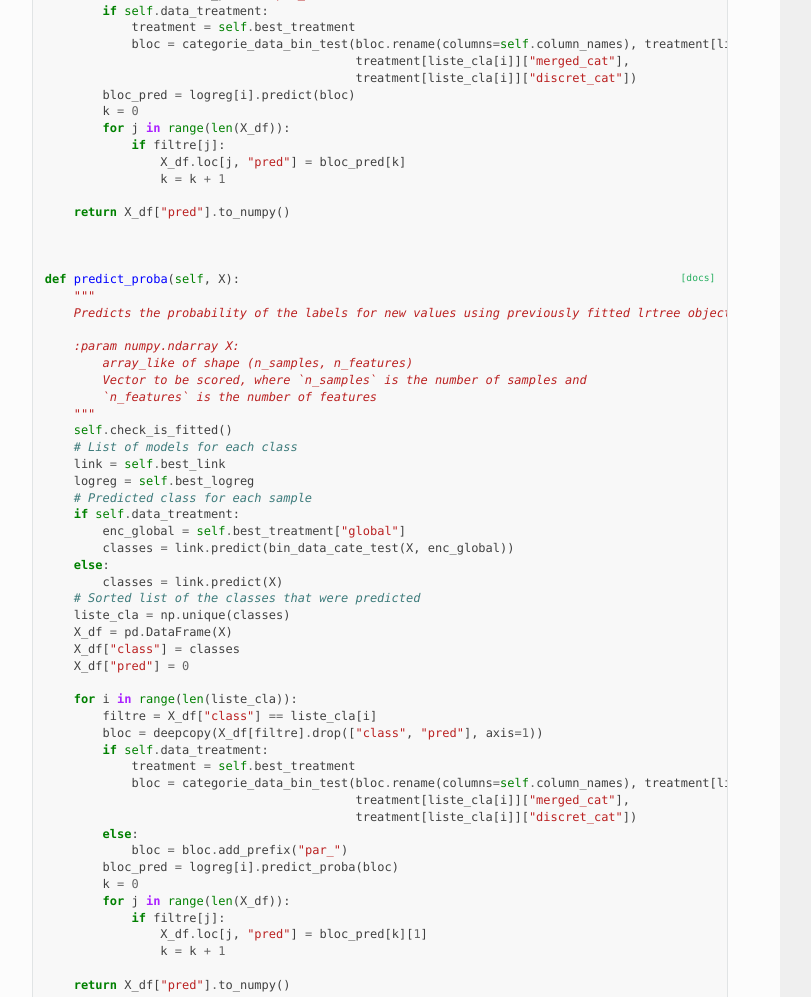
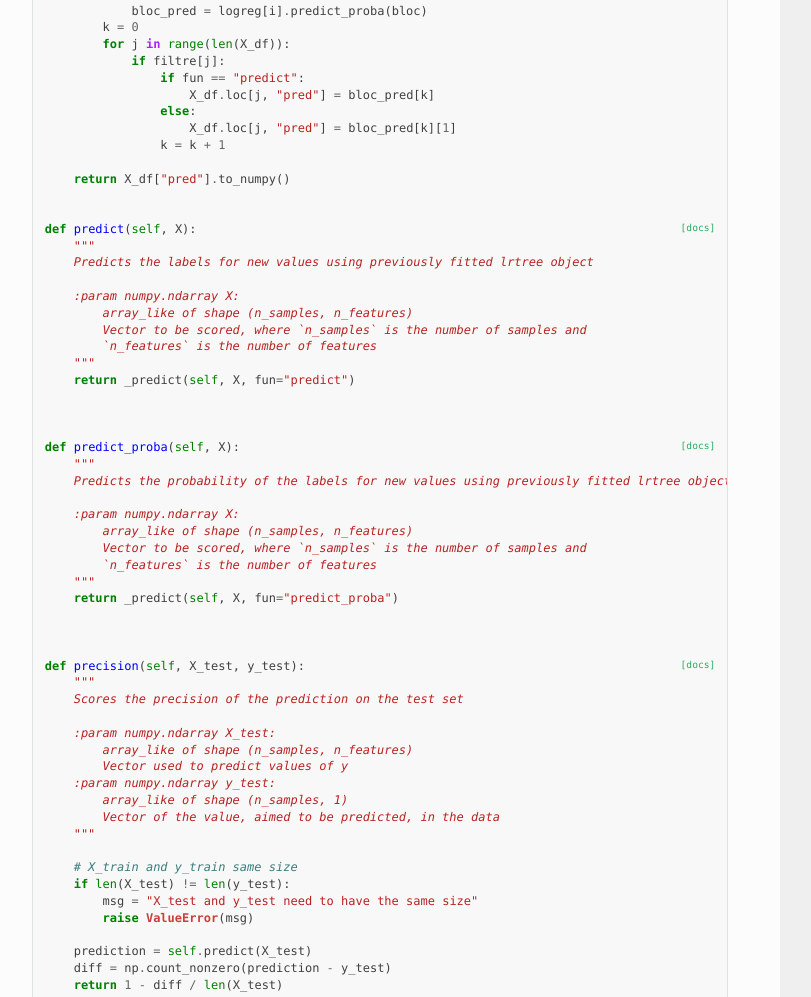
Before and after one commit to adimajo/lrtree, a plain HTML site: page _modules/lrtree/predict.html in a window 1280 px wide. Shown: the part 948-1945 px from the top of the page, without its empty margins (320-1131 px from the left). Drawn offline with Linux system fonts and the light colour scheme.

Commit message:
Rollout version 1.0.0

```diff
--- a/_modules/lrtree/predict.html
+++ b/_modules/lrtree/predict.html
@@ -80,15 +80,7 @@
 <span class="kn">from</span> <span class="nn">scripts.traitement_data</span> <span class="kn">import</span> <span class="n">bin_data_cate_test</span><span class="p">,</span> <span class="n">categorie_data_bin_test</span>
 
 
-<div class="viewcode-block" id="predict"><a class="viewcode-back" href="../../_autosummary/lrtree.predict.predict.html#lrtree.predict.predict">[docs]</a><span class="k">def</span> <span class="nf">predict</span><span class="p">(</span><span class="bp">self</span><span class="p">,</span> <span class="n">X</span><span class="p">):</span>
-    <span class="sd">&quot;&quot;&quot;</span>
-<span class="sd">    Predicts the labels for new values using previously fitted lrtree object</span>
-
-<span class="sd">    :param numpy.ndarray X:</span>
-<span class="sd">        array_like of shape (n_samples, n_features)</span>
-<span class="sd">        Vector to be scored, where `n_samples` is the number of samples and</span>
-<span class="sd">        `n_features` is the number of features</span>
-<span class="sd">    &quot;&quot;&quot;</span>
+<span class="k">def</span> <span class="nf">_predict</span><span class="p">(</span><span class="bp">self</span><span class="p">,</span> <span class="n">X</span><span class="p">,</span> <span class="n">fun</span><span class="p">):</span>
     <span class="bp">self</span><span class="o">.</span><span class="n">check_is_fitted</span><span class="p">()</span>
     <span class="c1"># List of models for each class</span>
     <span class="n">link</span> <span class="o">=</span> <span class="bp">self</span><span class="o">.</span><span class="n">best_link</span>
@@ -115,14 +107,32 @@
             <span class="n">bloc</span> <span class="o">=</span> <span class="n">categorie_data_bin_test</span><span class="p">(</span><span class="n">bloc</span><span class="o">.</span><span class="n">rename</span><span class="p">(</span><span class="n">columns</span><span class="o">=</span><span class="bp">self</span><span class="o">.</span><span class="n">column_names</span><span class="p">),</span> <span class="n">treatment</span><span class="p">[</span><span class="n">liste_cla</span><span class="p">[</span><span class="n">i</span><span class="p">]][</span><span class="s2">&quot;enc&quot;</span><span class="p">],</span>
                                            <span class="n">treatment</span><span class="p">[</span><span class="n">liste_cla</span><span class="p">[</span><span class="n">i</span><span class="p">]][</span><span class="s2">&quot;merged_cat&quot;</span><span class="p">],</span>
                                            <span class="n">treatment</span><span class="p">[</span><span class="n">liste_cla</span><span class="p">[</span><span class="n">i</span><span class="p">]][</span><span class="s2">&quot;discret_cat&quot;</span><span class="p">])</span>
-        <span class="n">bloc_pred</span> <span class="o">=</span> <span class="n">logreg</span><span class="p">[</span><span class="n">i</span><span class="p">]</span><span class="o">.</span><span class="n">predict</span><span class="p">(</span><span class="n">bloc</span><span class="p">)</span>
+        <span class="k">if</span> <span class="n">fun</span> <span class="o">==</span> <span class="s2">&quot;predict&quot;</span><span class="p">:</span>
+            <span class="n">bloc_pred</span> <span class="o">=</span> <span class="n">logreg</span><span class="p">[</span><span class="n">i</span><span class="p">]</span><span class="o">.</span><span class="n">predict</span><span class="p">(</span><span class="n">bloc</span><span class="p">)</span>
+        <span class="k">else</span><span class="p">:</span>
+            <span class="n">bloc_pred</span> <span class="o">=</span> <span class="n">logreg</span><span class="p">[</span><span class="n">i</span><span class="p">]</span><span class="o">.</span><span class="n">predict_proba</span><span class="p">(</span><span class="n">bloc</span><span class="p">)</span>
         <span class="n">k</span> <span class="o">=</span> <span class="mi">0</span>
         <span class="k">for</span> <span class="n">j</span> <span class="ow">in</span> <span class="nb">range</span><span class="p">(</span><span class="nb">len</span><span class="p">(</span><span class="n">X_df</span><span class="p">)):</span>
             <span class="k">if</span> <span class="n">filtre</span><span class="p">[</span><span class="n">j</span><span class="p">]:</span>
-                <span class="n">X_df</span><span class="o">.</span><span class="n">loc</span><span class="p">[</span><span class="n">j</span><span class="p">,</span> <span class="s2">&quot;pred&quot;</span><span class="p">]</span> <span class="o">=</span> <span class="n">bloc_pred</span><span class="p">[</span><span class="n">k</span><span class="p">]</span>
+                <span class="k">if</span> <span class="n">fun</span> <span class="o">==</span> <span class="s2">&quot;predict&quot;</span><span class="p">:</span>
+                    <span class="n">X_df</span><span class="o">.</span><span class="n">loc</span><span class="p">[</span><span class="n">j</span><span class="p">,</span> <span class="s2">&quot;pred&quot;</span><span class="p">]</span> <span class="o">=</span> <span class="n">bloc_pred</span><span class="p">[</span><span class="n">k</span><span class="p">]</span>
+                <span class="k">else</span><span class="p">:</span>
+                    <span class="n">X_df</span><span class="o">.</span><span class="n">loc</span><span class="p">[</span><span class="n">j</span><span class="p">,</span> <span class="s2">&quot;pred&quot;</span><span class="p">]</span> <span class="o">=</span> <span class="n">bloc_pred</span><span class="p">[</span><span class="n">k</span><span class="p">][</span><span class="mi">1</span><span class="p">]</span>
                 <span class="n">k</span> <span class="o">=</span> <span class="n">k</span> <span class="o">+</span> <span class="mi">1</span>
 
-    <span class="k">return</span> <span class="n">X_df</span><span class="p">[</span><span class="s2">&quot;pred&quot;</span><span class="p">]</span><span class="o">.</span><span class="n">to_numpy</span><span class="p">()</span></div>
+    <span class="k">return</span> <span class="n">X_df</span><span class="p">[</span><span class="s2">&quot;pred&quot;</span><span class="p">]</span><span class="o">.</span><span class="n">to_numpy</span><span class="p">()</span>
+
+
+<div class="viewcode-block" id="predict"><a class="viewcode-back" href="../../_autosummary/lrtree.predict.predict.html#lrtree.predict.predict">[docs]</a><span class="k">def</span> <span class="nf">predict</span><span class="p">(</span><span class="bp">self</span><span class="p">,</span> <span class="n">X</span><span class="p">):</span>
+    <span class="sd">&quot;&quot;&quot;</span>
+<span class="sd">    Predicts the labels for new values using previously fitted lrtree object</span>
+
+<span class="sd">    :param numpy.ndarray X:</span>
+<span class="sd">        array_like of shape (n_samples, n_features)</span>
+<span class="sd">        Vector to be scored, where `n_samples` is the number of samples and</span>
+<span class="sd">        `n_features` is the number of features</span>
+<span class="sd">    &quot;&quot;&quot;</span>
+    <span class="k">return</span> <span class="n">_predict</span><span class="p">(</span><span class="bp">self</span><span class="p">,</span> <span class="n">X</span><span class="p">,</span> <span class="n">fun</span><span class="o">=</span><span class="s2">&quot;predict&quot;</span><span class="p">)</span></div>
 
 
 <div class="viewcode-block" id="predict_proba"><a class="viewcode-back" href="../../_autosummary/lrtree.predict.predict_proba.html#lrtree.predict.predict_proba">[docs]</a><span class="k">def</span> <span class="nf">predict_proba</span><span class="p">(</span><span class="bp">self</span><span class="p">,</span> <span class="n">X</span><span class="p">):</span>
@@ -134,40 +144,7 @@
 <span class="sd">        Vector to be scored, where `n_samples` is the number of samples and</span>
 <span class="sd">        `n_features` is the number of features</span>
 <span class="sd">    &quot;&quot;&quot;</span>
-    <span class="bp">self</span><span class="o">.</span><span class="n">check_is_fitted</span><span class="p">()</span>
-    <span class="c1"># List of models for each class</span>
-    <span class="n">link</span> <span class="o">=</span> <span class="bp">self</span><span class="o">.</span><span class="n">best_link</span>
-    <span class="n">logreg</span> <span class="o">=</span> <span class="bp">self</span><span class="o">.</span><span class="n">best_logreg</span>
-    <span class="c1"># Predicted class for each sample</span>
-    <span class="k">if</span> <span class="bp">self</span><span class="o">.</span><span class="n">data_treatment</span><span class="p">:</span>
-        <span class="n">enc_global</span> <span class="o">=</span> <span class="bp">self</span><span class="o">.</span><span class="n">best_treatment</span><span class="p">[</span><span class="s2">&quot;global&quot;</span><span class="p">]</span>
-        <span class="n">classes</span> <span class="o">=</span> <span class="n">link</span><span class="o">.</span><span class="n">predict</span><span class="p">(</span><span class="n">bin_data_cate_test</span><span class="p">(</span><span class="n">X</span><span class="p">,</span> <span class="n">enc_global</span><span class="p">))</span>
-    <span class="k">else</span><span class="p">:</span>
-        <span class="n">classes</span> <span class="o">=</span> <span class="n">link</span><span class="o">.</span><span class="n">predict</span><span class="p">(</span><span class="n">X</span><span class="p">)</span>
-    <span class="c1"># Sorted list of the classes that were predicted</span>
-    <span class="n">liste_cla</span> <span class="o">=</span> <span class="n">np</span><span class="o">.</span><span class="n">unique</span><span class="p">(</span><span class="n">classes</span><span class="p">)</span>
-    <span class="n">X_df</span> <span class="o">=</span> <span class="n">pd</span><span class="o">.</span><span class="n">DataFrame</span><span class="p">(</span><span class="n">X</span><span class="p">)</span>
-    <span class="n">X_df</span><span class="p">[</span><span class="s2">&quot;class&quot;</span><span class="p">]</span> <span class="o">=</span> <span class="n">classes</span>
-    <span class="n">X_df</span><span class="p">[</span><span class="s2">&quot;pred&quot;</span><span class="p">]</span> <span class="o">=</span> <span class="mi">0</span>
-
-    <span class="k">for</span> <span class="n">i</span> <span class="ow">in</span> <span class="nb">range</span><span class="p">(</span><span class="nb">len</span><span class="p">(</span><span class="n">liste_cla</span><span class="p">)):</span>
-        <span class="n">filtre</span> <span class="o">=</span> <span class="n">X_df</span><span class="p">[</span><span class="s2">&quot;class&quot;</span><span class="p">]</span> <span class="o">==</span> <span class="n">liste_cla</span><span class="p">[</span><span class="n">i</span><span class="p">]</span>
-        <span class="n">bloc</span> <span class="o">=</span> <span class="n">deepcopy</span><span class="p">(</span><span class="n">X_df</span><span class="p">[</span><span class="n">filtre</span><span class="p">]</span><span class="o">.</span><span class="n">drop</span><span class="p">([</span><span class="s2">&quot;class&quot;</span><span class="p">,</span> <span class="s2">&quot;pred&quot;</span><span class="p">],</span> <span class="n">axis</span><span class="o">=</span><span class="mi">1</span><span class="p">))</span>
-        <span class="k">if</span> <span class="bp">self</span><span class="o">.</span><span class="n">data_treatment</span><span class="p">:</span>
-            <span class="n">treatment</span> <span class="o">=</span> <span class="bp">self</span><span class="o">.</span><span class="n">best_treatment</span>
-            <span class="n">bloc</span> <span class="o">=</span> <span class="n">categorie_data_bin_test</span><span class="p">(</span><span class="n">bloc</span><span class="o">.</span><span class="n">rename</span><span class="p">(</span><span class="n">columns</span><span class="o">=</span><span class="bp">self</span><span class="o">.</span><span class="n">column_names</span><span class="p">),</span> <span class="n">treatment</span><span class="p">[</span><span class="n">liste_cla</span><span class="p">[</span><span class="n">i</span><span class="p">]][</span><span class="s2">&quot;enc&quot;</span><span class="p">],</span>
-                                           <span class="n">treatment</span><span class="p">[</span><span class="n">liste_cla</span><span class="p">[</span><span class="n">i</span><span class="p">]][</span><span class="s2">&quot;merged_cat&quot;</span><span class="p">],</span>
-                                           <span class="n">treatment</span><span class="p">[</span><span class="n">liste_cla</span><span class="p">[</span><span class="n">i</span><span class="p">]][</span><span class="s2">&quot;discret_cat&quot;</span><span class="p">])</span>
-        <span class="k">else</span><span class="p">:</span>
-            <span class="n">bloc</span> <span class="o">=</span> <span class="n">bloc</span><span class="o">.</span><span class="n">add_prefix</span><span class="p">(</span><span class="s2">&quot;par_&quot;</span><span class="p">)</span>
-        <span class="n">bloc_pred</span> <span class="o">=</span> <span class="n">logreg</span><span class="p">[</span><span class="n">i</span><span class="p">]</span><span class="o">.</span><span class="n">predict_proba</span><span class="p">(</span><span class="n">bloc</span><span class="p">)</span>
-        <span class="n">k</span> <span class="o">=</span> <span class="mi">0</span>
-        <span class="k">for</span> <span class="n">j</span> <span class="ow">in</span> <span class="nb">range</span><span class="p">(</span><span class="nb">len</span><span class="p">(</span><span class="n">X_df</span><span class="p">)):</span>
-            <span class="k">if</span> <span class="n">filtre</span><span class="p">[</span><span class="n">j</span><span class="p">]:</span>
-                <span class="n">X_df</span><span class="o">.</span><span class="n">loc</span><span class="p">[</span><span class="n">j</span><span class="p">,</span> <span class="s2">&quot;pred&quot;</span><span class="p">]</span> <span class="o">=</span> <span class="n">bloc_pred</span><span class="p">[</span><span class="n">k</span><span class="p">][</span><span class="mi">1</span><span class="p">]</span>
-                <span class="n">k</span> <span class="o">=</span> <span class="n">k</span> <span class="o">+</span> <span class="mi">1</span>
-
-    <span class="k">return</span> <span class="n">X_df</span><span class="p">[</span><span class="s2">&quot;pred&quot;</span><span class="p">]</span><span class="o">.</span><span class="n">to_numpy</span><span class="p">()</span></div>
+    <span class="k">return</span> <span class="n">_predict</span><span class="p">(</span><span class="bp">self</span><span class="p">,</span> <span class="n">X</span><span class="p">,</span> <span class="n">fun</span><span class="o">=</span><span class="s2">&quot;predict_proba&quot;</span><span class="p">)</span></div>
 
 
 <div class="viewcode-block" id="precision"><a class="viewcode-back" href="../../_autosummary/lrtree.predict.precision.html#lrtree.predict.precision">[docs]</a><span class="k">def</span> <span class="nf">precision</span><span class="p">(</span><span class="bp">self</span><span class="p">,</span> <span class="n">X_test</span><span class="p">,</span> <span class="n">y_test</span><span class="p">):</span>
@@ -189,8 +166,7 @@
 
     <span class="n">prediction</span> <span class="o">=</span> <span class="bp">self</span><span class="o">.</span><span class="n">predict</span><span class="p">(</span><span class="n">X_test</span><span class="p">)</span>
     <span class="n">diff</span> <span class="o">=</span> <span class="n">np</span><span class="o">.</span><span class="n">count_nonzero</span><span class="p">(</span><span class="n">prediction</span> <span class="o">-</span> <span class="n">y_test</span><span class="p">)</span>
-    <span class="n">precision</span> <span class="o">=</span> <span class="mi">1</span> <span class="o">-</span> <span class="n">diff</span> <span class="o">/</span> <span class="nb">len</span><span class="p">(</span><span class="n">X_test</span><span class="p">)</span>
-    <span class="k">return</span> <span class="n">precision</span></div>
+    <span class="k">return</span> <span class="mi">1</span> <span class="o">-</span> <span class="n">diff</span> <span class="o">/</span> <span class="nb">len</span><span class="p">(</span><span class="n">X_test</span><span class="p">)</span></div>
 </pre></div>
 
            </div>
```
